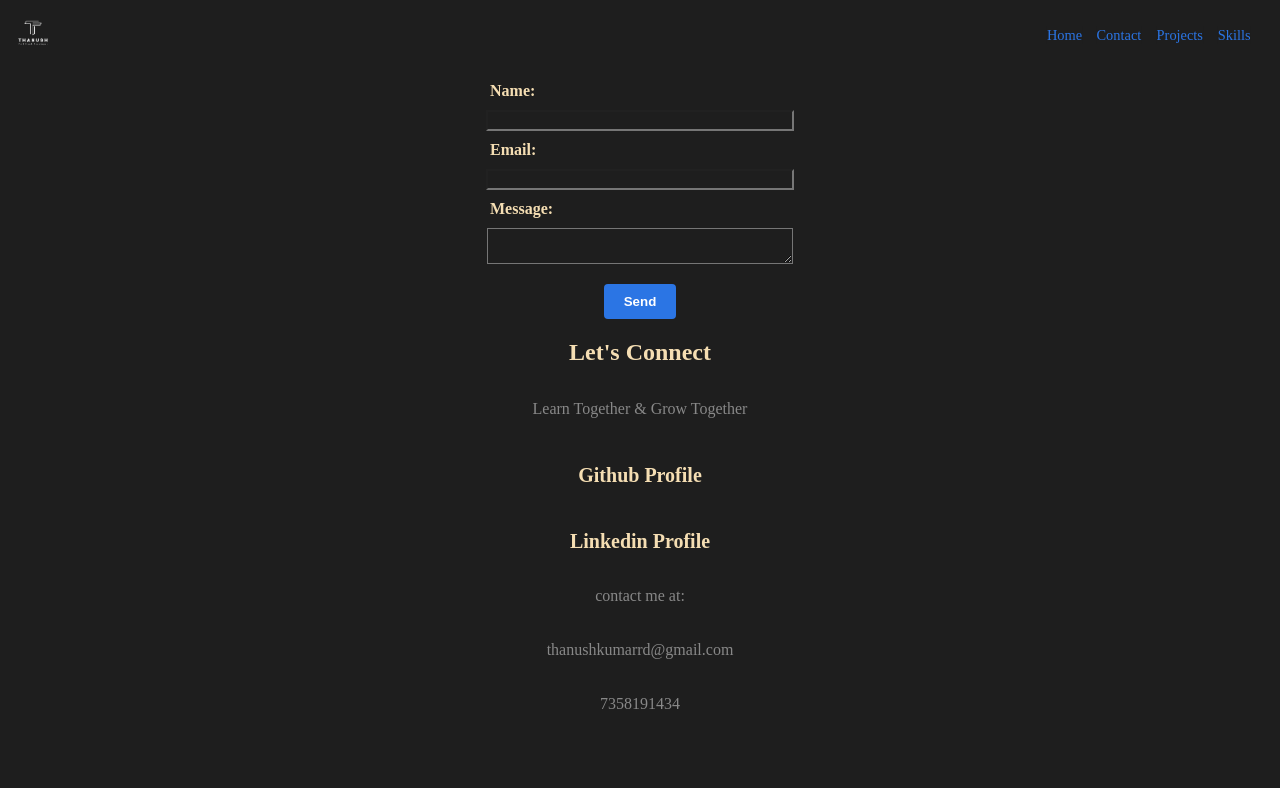
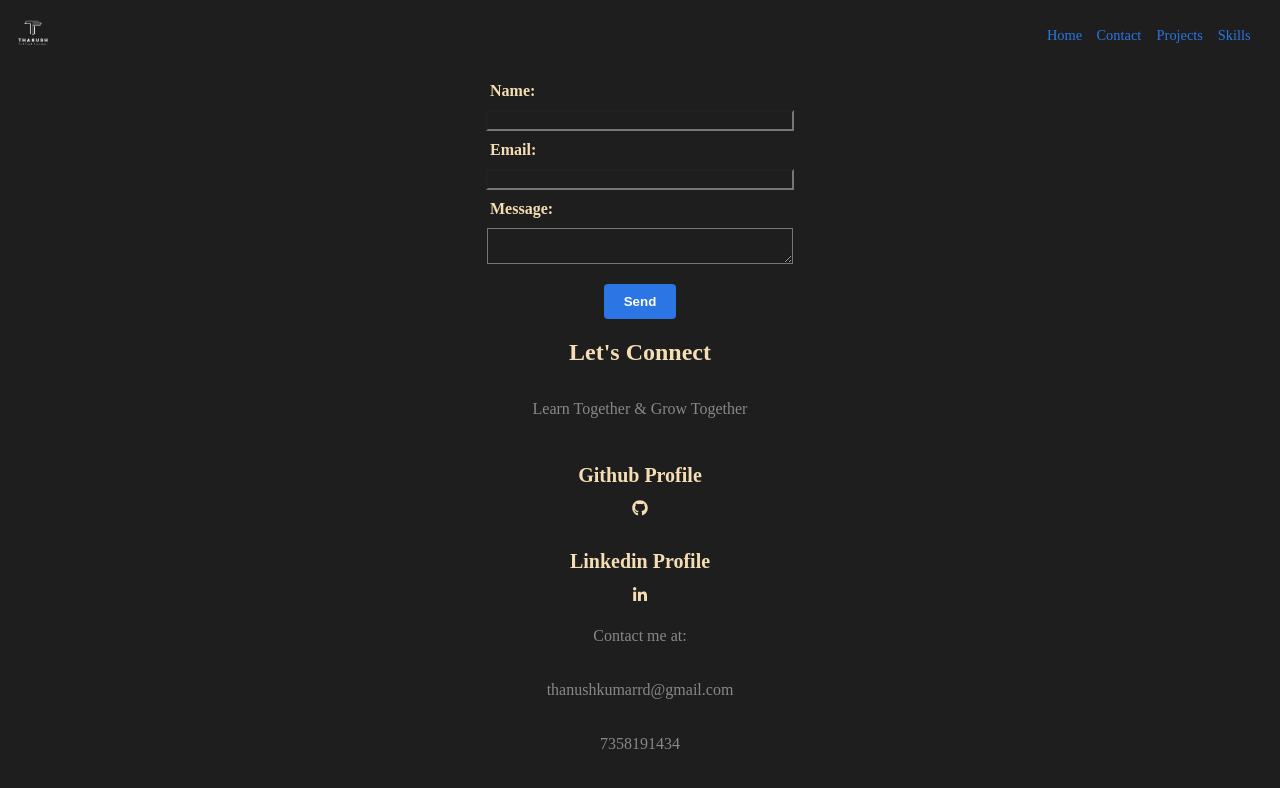
Before and after one commit to Thanush19/portfolio-1, a React (Create React App) app: page /contact in a window 1280 px wide. Shown: the top 788 px of the page. Built offline with nearby package versions, Linux system fonts and the light colour scheme.

Commit message:
editted contact page

```diff
--- a/src/components/contact/Contact.js
+++ b/src/components/contact/Contact.js
@@ -2,8 +2,9 @@ import React from 'react'
 import ContactForm from './Email'
 import { motion } from 'framer-motion';
 import './contact.css'
-import { FontAwesomeIcon } from '@fortawesome/react-fontawesome';
-import { faGithub, faLinkedin } from '@fortawesome/free-brands-svg-icons';
+import { FaGithub, FaLinkedin, FaLinkedinIn } from "react-icons/fa";
+
+
 
 
 const Contact = () => {
@@ -41,6 +42,7 @@ const Contact = () => {
         transition={{ duration: 0.5, delay: 0.4 }}
         className="profile-heading"
         onClick={handleGithubProfileClick}
+
       >
         Github Profile
       </motion.h1>
@@ -52,11 +54,11 @@ const Contact = () => {
         className="linkedin-icon"
       >
         <motion.span
-          initial={{ opacity: 0, y: 10 }}
-          whileHover={{ opacity: 1, y: 0 }}
-          transition={{ duration: 0.3 }}
+
         >
-          <FontAwesomeIcon icon={faGithub} className="icon" />
+                  <FaGithub />
+
+
         </motion.span>
       </motion.a>
 
@@ -78,20 +80,21 @@ const Contact = () => {
         className="github-icon"
       >
         <motion.span
-          initial={{ opacity: 0, y: 10 }}
-          whileHover={{ opacity: 1, y: 0 }}
+          initial={{ opacity: 1, y: 10 }}
           transition={{ duration: 0.3 }}
+
         >
-          <FontAwesomeIcon icon={faGithub} className="icon" />
+          <FaLinkedinIn/>
+
         </motion.span>
       </motion.a>
       <motion.p
-        initial={{ opacity: 0, y: -20 }}
+        initial={{ opacity: 1, y: -20 }}
         animate={{ opacity: 1, y: 0 }}
         transition={{ duration: 0.5, delay: 0.8 }}
         className="contact-info"
       >
-        contact me at:
+        Contact me at:
       </motion.p>
 
       <motion.p
--- a/src/components/contact/contact.css
+++ b/src/components/contact/contact.css
@@ -23,6 +23,15 @@
     font-size: 20px;
     font-weight: bold;
   }
+  .profile-heading,
+.github-icon {
+  transition: color 0.3s;
+}
+.profile-heading:hover,
+.github-icon:hover {
+  color: #2b75e4;
+}
+
 
   .icon {
     margin-top: 10px;
@@ -40,3 +49,12 @@
     font-size: 16px;
     color: #888;
   }
+  span {
+    opacity: 1;
+    transition: opacity 0.3s, transform 0.3s;
+    transform: translateY(10px);
+  }
+
+.linkedin-logo{
+  color: wheat;
+}
```
